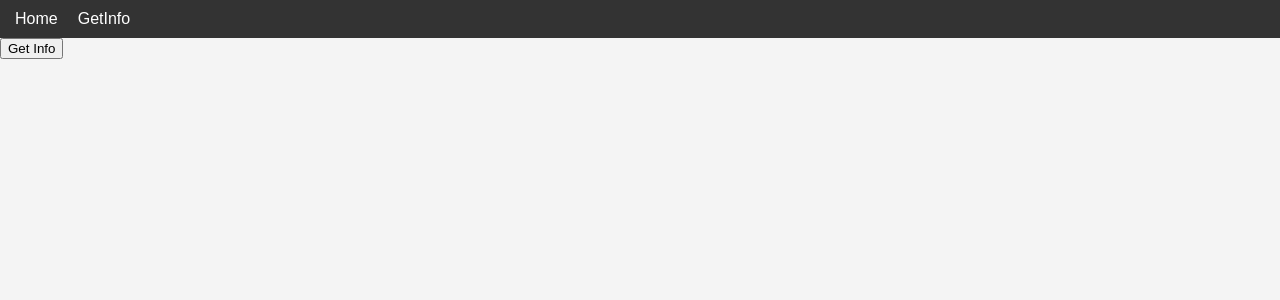
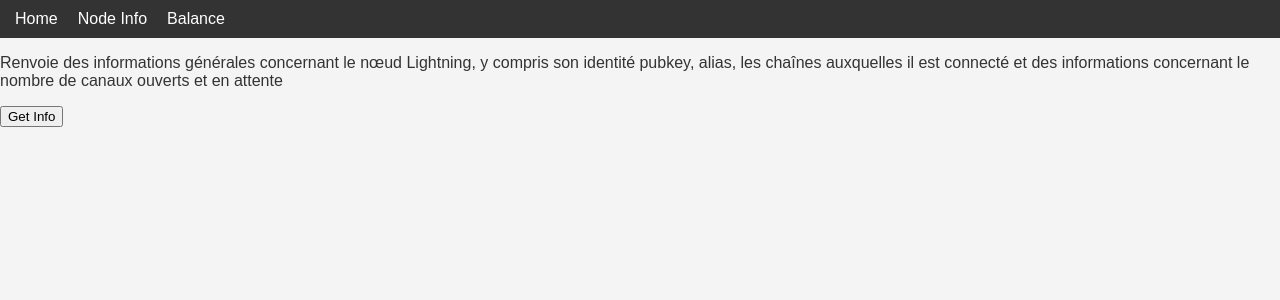
Before and after one commit to Sacha924/LND-app, a React (Create React App) app in the folder react-app/: page /GetInfo in a window 1280 px wide. Shown: the top 300 px of the page. Built offline with nearby package versions, Linux system fonts and the light colour scheme.

Commit message:
getBalance in front

```diff
--- a/react-app/src/App.tsx
+++ b/react-app/src/App.tsx
@@ -3,6 +3,8 @@ import { BrowserRouter, Routes, Route } from "react-router-dom";
 import Layout from './Components/Layout';
 import Home from './Components/Home';
 import GetInfo from './Components/GetInfo';
+import GetBalance from './Components/GetBalance';
+
 import UnlockWallet from './Components/UnlockWallet';
 
 const App = () => {
@@ -13,6 +15,7 @@ const App = () => {
         <Route element={<Layout />}>
           <Route path="/Home" element={<Home />} />
           <Route path="/GetInfo" element={<GetInfo />} />
+          <Route path="/Balance" element={<GetBalance />} />
         </Route>
       </Routes>
     </BrowserRouter>
--- /dev/null
+++ b/react-app/src/Components/GetBalance.tsx
@@ -0,0 +1,52 @@
+
+import React, { useEffect, useState } from 'react';
+
+type AccountBalance = {
+    confirmed_balance: string;
+    unconfirmed_balance: string;
+  }
+
+type BalanceDetails = {
+total_balance: string;
+confirmed_balance: string;
+unconfirmed_balance: string;
+locked_balance: string;
+reserved_balance_anchor_chan: string;
+account_balance: {
+    [key: string]: AccountBalance;
+};
+}
+
+const GetBalance: React.FC = () => {
+  const [balance, setBalance] = useState<BalanceDetails | null>(null);
+
+  useEffect(() => {
+    const fetchBalance = async () => {
+      try {
+        const response = await fetch('http://localhost:4000/node/getBalance');
+        const data : BalanceDetails = await response.json();
+        setBalance(data);
+      } catch (error) {
+        console.error('Error fetching balance:', error);
+      }
+    };
+
+    fetchBalance();
+  }, []);
+
+  return (
+    <div>
+      {balance !== null ? (
+        <>
+          <p>Balance:</p>
+          <pre>{JSON.stringify(balance, null, 2)}</pre>
+        </>
+      ) : (
+        <p>Loading balance...</p>
+      )}
+    </div>
+  );
+
+};
+
+export default GetBalance;
--- a/react-app/src/Components/GetInfo.tsx
+++ b/react-app/src/Components/GetInfo.tsx
@@ -16,6 +16,8 @@ const GetInfo = () => {
 
   return (
     <div>
+      <p> Renvoie des informations générales concernant le nœud Lightning, y compris son identité pubkey, alias, les chaînes auxquelles
+        il est connecté et des informations concernant le nombre de canaux ouverts et en attente</p>
         <button onClick={fetchInfo}>Get Info</button>
       {info && <pre>{JSON.stringify(info, null, 2)}</pre>}
     </div>
--- a/react-app/src/Components/Layout.tsx
+++ b/react-app/src/Components/Layout.tsx
@@ -10,7 +10,10 @@ const Layout = () => {
             <Link to="/Home">Home</Link>
           </li>
           <li>
-            <Link to="/GetInfo">GetInfo</Link>
+            <Link to="/GetInfo">Node Info</Link>
+          </li>
+          <li>
+            <Link to="/Balance">Balance</Link>
           </li>
         </ul>
       </nav>
```
